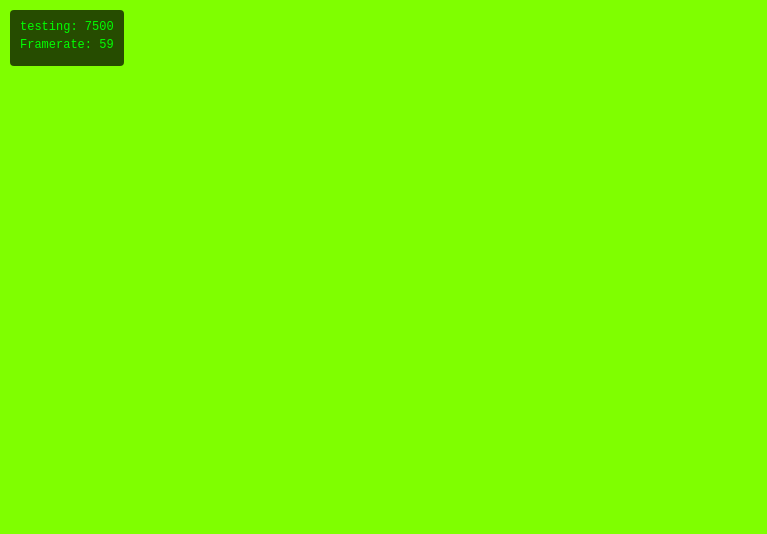
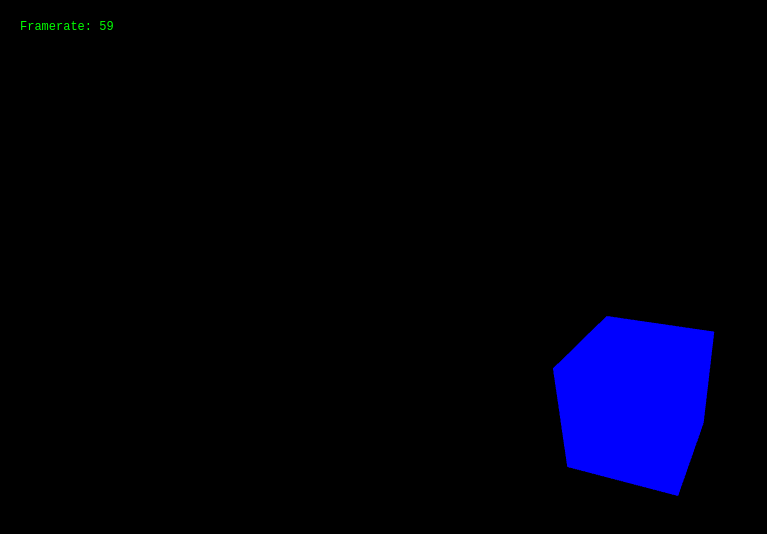
Before and after one commit to Krazay17/solblade2, a website built with Vite: page index.html in a window 1280 px wide. Shown: the whole page, without its empty margins (0-767 px from the left). Built offline with nearby package versions, Linux system fonts and the light colour scheme; what @dimforge/rapier3d would draw is missing.

Commit message:
some rendering

```diff
--- a/index.html
+++ b/index.html
@@ -9,7 +9,7 @@
 </head>
 
 <body>
-    <canvas id="main"></canvas>
+    <canvas id="game"></canvas>
     <script type="module" src="/src/client/core/CMain.js"></script>
 </body>
 
--- a/package.json
+++ b/package.json
@@ -15,11 +15,14 @@
   "type": "module",
   "dependencies": {
     "@dimforge/rapier3d": "^0.19.3",
+    "socket.io": "^4.8.3",
+    "socket.io-client": "^4.8.3",
     "three": "^0.182.0",
     "vite": "^7.3.0",
     "vite-plugin-top-level-await": "^1.6.0"
   },
   "devDependencies": {
+    "@types/three": "^0.182.0",
     "vite-plugin-wasm": "^3.5.0"
   }
 }
--- /dev/null
+++ b/src/client/core/CGame.ts
@@ -0,0 +1,33 @@
+import { Physics } from "@/server/core/Physics";
+import { ClientLoop } from "./ClientLoop";
+import { Rendering } from "./Rendering";
+import { CWorld } from "./CWorld";
+
+export class CGame {
+    loop: ClientLoop;
+    //canvas = document.createElement("canvas").id = "game";
+    physics: Physics;
+    rendering?: Rendering;
+    world?: CWorld;
+    constructor() {
+        this.loop = new ClientLoop(this);
+        this.physics = new Physics();
+        const canvas = document.getElementById("game");
+
+        if (canvas) {
+            this.rendering = new Rendering(canvas);
+            this.world = new CWorld(this.rendering?.scene);
+        }
+    }
+    async run() {
+        this.loop.start();
+    }
+    tick(dt: number, time: number) {
+        this.world?.tick(dt, time);
+
+        this.rendering?.render(dt);
+    }
+    step(dt: number, time: number) {
+
+    }
+}
--- a/src/client/core/CMain.ts
+++ b/src/client/core/CMain.ts
@@ -1,24 +1,6 @@
-import { Physics } from "@/server/core/Physics";
-import { ClientLoop } from "./ClientLoop";
-import { debug } from "../debug/DebugDom";
+import { CGame } from "./CGame";
+import { CNet } from "./CNet";
 
-export class CMain {
-    physics: Physics;
-    loop: ClientLoop;
-    constructor() {
-        this.loop = new ClientLoop(this);
-        this.physics = new Physics();
-    }
-    async run() {
-        this.loop.start();
-    }
-    tick(dt, time) {
-        debug.set("test", `testing: ${time}`);
-    }
-    step(dt, time) {
-
-    }
-}
-
-const game = new CMain();
+const net = new CNet();
+const game = new CGame();
 game.run();
--- /dev/null
+++ b/src/client/core/CNet.ts
@@ -0,0 +1,52 @@
+import { io, Socket } from "socket.io-client"
+
+export class CNet {
+    url = location.hostname === "localhost"
+        ? "ws://localhost:8080"
+        : "wss://srv.solblade.online";
+    socket: Socket;
+    events: Map<string, any> = new Map();
+    localServer: any | null = null;
+    constructor() {
+        this.socket = io(this.url, {
+            transports: ["websocket"],
+            autoConnect: false
+        });
+        this.socket.on("connect", () => {
+            console.log('socket connected');
+        })
+        this.socket.onAny((event, ...args) => {
+            const e = this.events.get(event);
+            if (e) e(...args);
+        })
+    }
+    connect() { this.socket.connect(); }
+    on(event: any, handler: any) { this.events.set(event, handler) }
+    emit(event: any, ...data: any) {
+        if (this.socket.connected) {
+            this.socket.emit(event, ...data);
+        } else if (this.localServer) {
+            this.localServer[event](data);
+        }
+    }
+    async emitWithAck(event: any, ...args: any) {
+        try {
+            await this.socket.emitWithAck(event, ...args);
+        } catch {
+            console.warn("Failed to connect")
+        }
+    }
+    async start() {
+        try {
+            this.socket.connect();
+            const response = await this.socket.timeout(1000).emitWithAck("hello", "Hello World!!");
+            console.log(response);
+        }
+        catch {
+            // const { SGame } = await import("@solblade/server/core/SGame.js");
+            // this.localServer = new SGame();
+            // await this.localServer.start(false);
+            console.log("fail emit with ack");
+        }
+    }
+}
--- /dev/null
+++ b/src/client/core/CWorld.ts
@@ -0,0 +1,16 @@
+import * as THREE from "three"
+
+export class CWorld {
+    testCube;
+    constructor(private scene: THREE.Scene) {
+        this.testCube = new THREE.Mesh(
+            new THREE.BoxGeometry(1, 1, 1),
+            new THREE.MeshBasicMaterial({ color: "blue" })
+        )
+        this.scene.add(this.testCube);
+    }
+
+    tick(dt:number, time:number){
+        this.testCube.rotateY(.001);
+    }
+}
--- a/src/client/core/ClientLoop.ts
+++ b/src/client/core/ClientLoop.ts
@@ -1,12 +1,12 @@
 import { debug } from "../debug/DebugDom";
-import type { CMain } from "./CMain";
+import type { CGame } from "./CGame";
 
 export class ClientLoop {
     runtime = 0;
     delayf = 0;
     accum = 0;
     timestep = 1 / 60;
-    constructor(private main: CMain) { }
+    constructor(private main: CGame) { }
     start() {
         requestAnimationFrame(this.loop.bind(this));
     }
@@ -18,7 +18,7 @@ export class ClientLoop {
         this.accum += dt;
         if (this.accum > 0.25) this.accum = 0.25;
         while (this.accum > this.timestep) {
-            this.accum -= this.timestep
+            this.accum -= this.timestep;
             if (this.main.step) this.main.step(this.timestep, time);
         }
 
--- /dev/null
+++ b/src/client/core/Rendering.ts
@@ -0,0 +1,81 @@
+import * as THREE from "three"
+import { EffectComposer, RenderPass } from "three/examples/jsm/Addons.js";
+
+export class Rendering {
+    canvas: HTMLElement;
+    scene: THREE.Scene;
+    camera: THREE.PerspectiveCamera;
+    dirLight: THREE.DirectionalLight;
+    private renderer: THREE.WebGLRenderer;
+    private composer: EffectComposer;
+    private renderPass: RenderPass;
+    constructor(canvas: HTMLElement) {
+        this.canvas = canvas;
+        this.scene = new THREE.Scene();
+        this.camera = new THREE.PerspectiveCamera(90, window.innerWidth / window.innerHeight, 1, 3000);
+        this.camera.position.set(2,2,2);
+        this.camera.lookAt(new THREE.Vector3(0,0,0));
+        this.scene.add(this.camera);
+        this.renderer = new THREE.WebGLRenderer({ canvas: this.canvas, antialias: true });
+        this.composer = new EffectComposer(this.renderer);
+        this.renderPass = new RenderPass(this.scene, this.camera);
+        this.addPasses();
+        this.dirLight = this.lights();
+        this.resize();
+
+        window.addEventListener("resize", this.resize.bind(this));
+    }
+    render(dt: number) {
+        if (this.composer) this.composer.render(dt)
+    }
+    private resize() {
+        const w = window.innerWidth;
+        const h = window.innerHeight;
+        this.renderer.setSize(w, h);
+        this.composer.setSize(w, h);
+        this.renderPass.setSize(w, h);
+        this.camera.aspect = w / h;
+        this.camera.updateProjectionMatrix();
+    }
+    addPasses() {
+        this.composer.addPass(this.renderPass);
+    }
+    lights() {
+        this.renderer.shadowMap.enabled = true;
+        this.renderer.shadowMap.type = THREE.PCFSoftShadowMap;
+        const dirLight = new THREE.DirectionalLight(0xffeeee, .4);
+
+        dirLight.position.set(0, 100, 0);
+        const target = new THREE.Vector3().addVectors(dirLight.position, new THREE.Vector3(1, -1, 1).normalize())
+        dirLight.lookAt(target);
+
+        dirLight.shadow.camera.left = -100;
+        dirLight.shadow.camera.right = 100;
+        dirLight.shadow.camera.top = 100;
+        dirLight.shadow.camera.bottom = -100;
+        dirLight.shadow.camera.near = 1;
+        dirLight.shadow.camera.far = 200;
+
+        // menuSlider('Shadow Quality', 1, 10, 1, (value) => {
+        //     dirLight.shadow.mapSize.width = 1024 * value;
+        //     dirLight.shadow.mapSize.height = 1024 * value;
+        //     if (dirLight.shadow.map) {
+        //         dirLight.shadow.map.dispose();
+        //         dirLight.shadow.map = null;
+        //     }
+        //     dirLight.shadow.needsUpdate = true;
+        // })
+        dirLight.shadow.mapSize.width = 1024 * 4;
+        dirLight.shadow.mapSize.height = 1024 * 4;
+        dirLight.shadow.bias = -0.0001;
+        dirLight.shadow.normalBias = 0.02;
+
+        dirLight.castShadow = true;
+        this.scene.add(dirLight);
+
+        const ambientLight = new THREE.AmbientLight(0xffffff, .05);
+        this.scene.add(ambientLight);
+
+        return dirLight;
+    }
+}
--- a/src/client/css/style.css
+++ b/src/client/css/style.css
@@ -1,3 +1,27 @@
-html {
-    background-color: chartreuse;
+* {
+    margin: 0;
+    padding: 0;
+    box-sizing: border-box;
+    user-select: none;
 }
+
+html,
+body {
+    width: 100%;
+    height: 100%;
+    overflow: hidden;
+    background-color: rgb(212, 7, 7);
+    user-select: none;
+    pointer-events: none;
+}
+
+canvas {
+    display: block;
+    position: absolute;
+    top: 0;
+    left: 0;
+    width: 100%;
+    height: 100%;
+    overflow: hidden;
+    z-index: 1;
+}
--- a/src/client/debug/DebugDom.ts
+++ b/src/client/debug/DebugDom.ts
@@ -17,7 +17,7 @@ class DebugDom {
         this.els.set(name, el);
         return el;
     }
-    get(name: string): HTMLElement {
+    get(name: string): HTMLElement | undefined {
         return this.els.get(name);
     }
     set(name: string, text: string) {
```
Also changed, not shown: tsconfig.json (+10 -2 lines), 1 other file.
